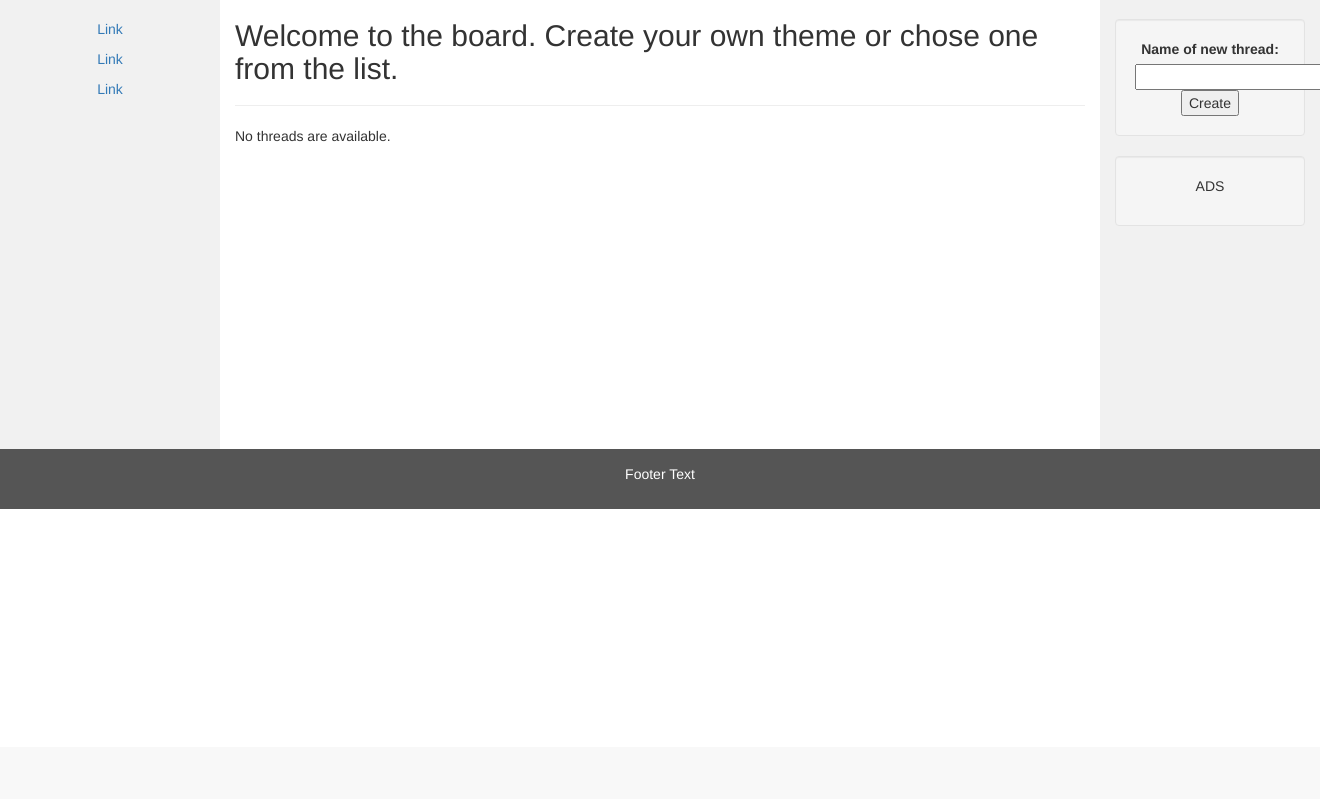
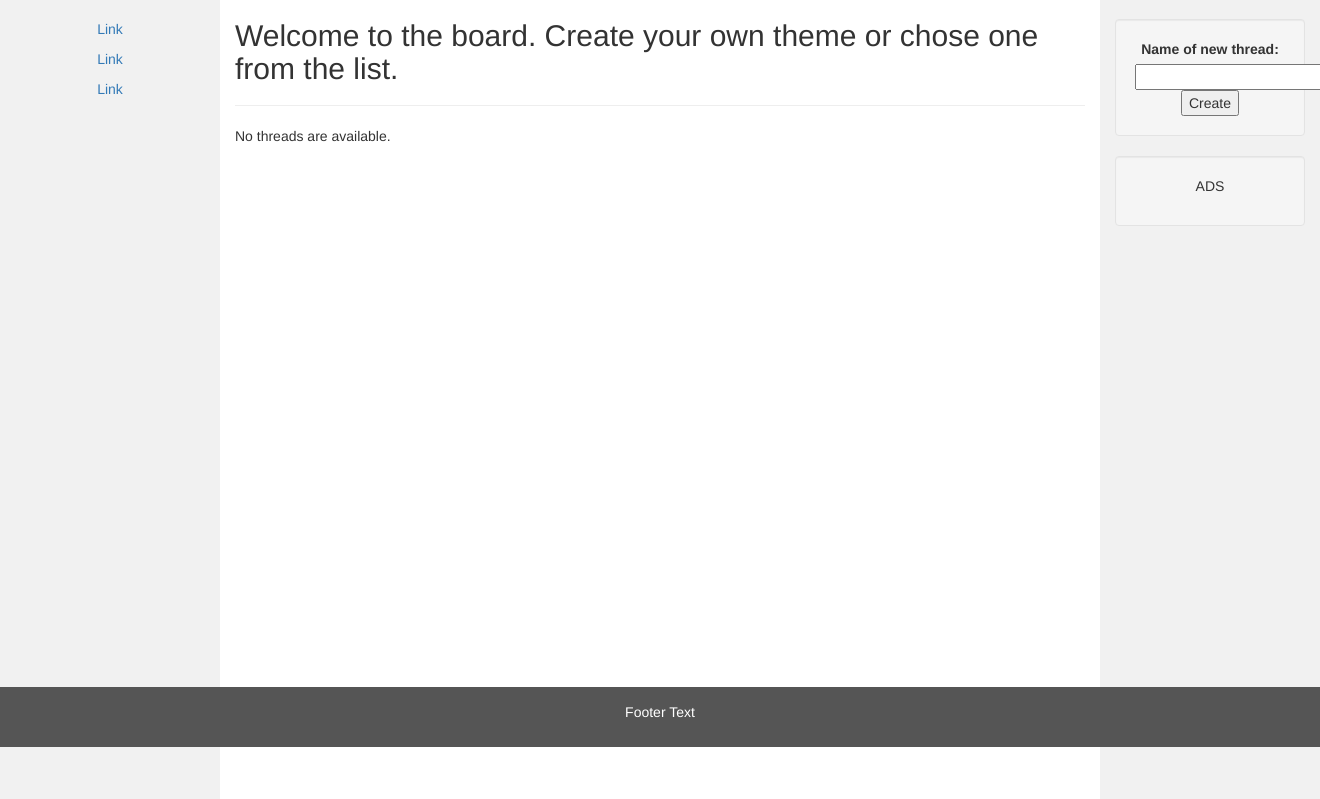
Before and after one commit to sergeyfrolov95/board_project, a Django app: page /board/ in a window 1320 px wide. Shown: the part 53-852 px from the top of the page. Before the commit the page ends 562 px from the top, so only its background shows below. Run offline with Django 3.2, Linux system fonts and the light colour scheme; data that the repository does not hold is empty; some libraries are stand-ins or nearby versions.

Commit message:
Some additions in html/css

```diff
--- a/imgboard/static/imgboard/index_style.css
+++ b/imgboard/static/imgboard/index_style.css
@@ -11,7 +11,7 @@
 .sidenav {
   padding-top: 20px;
   background-color: #f1f1f1;
-  height: 100%;
+  height: 100vh;
 }
 
 /* Set black background color, white text and some padding */
@@ -19,6 +19,9 @@
   background-color: #555;
   color: white;
   padding: 15px;
+  position: fixed;
+  bottom: 0;
+  width: 100%;
 }
 
 /* On small screens, set height to 'auto' for sidenav and grid */
--- a/imgboard/static/imgboard/thread_style.css
+++ b/imgboard/static/imgboard/thread_style.css
@@ -11,7 +11,7 @@
 .sidenav {
   padding-top: 20px;
   background-color: #f1f1f1;
-  height: 100%;
+  height: 100vh;
 }
 
 /* Set black background color, white text and some padding */
@@ -19,6 +19,9 @@
   background-color: #555;
   color: white;
   padding: 15px;
+  position: fixed;
+  bottom: 0;
+  width: 100%;
 }
 
 /* On small screens, set height to 'auto' for sidenav and grid */
--- a/imgboard/templates/index.html
+++ b/imgboard/templates/index.html
@@ -70,6 +70,7 @@
   </div>
 </div>
 
+
 <footer class="container-fluid text-center">
   <p>Footer Text</p>
 </footer>
```
Also changed, not shown: README.md.
